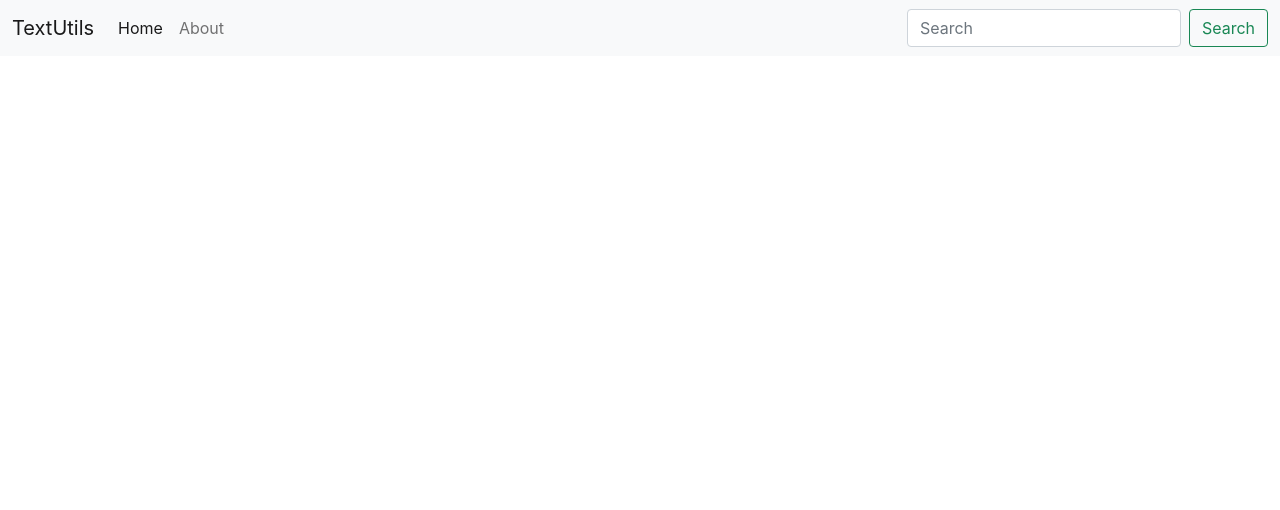
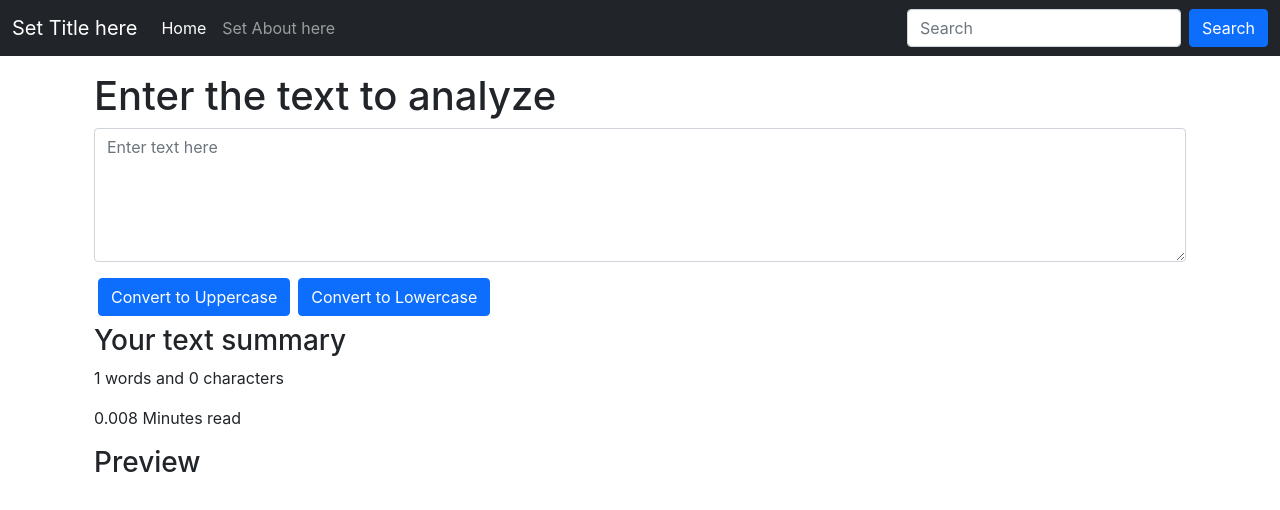
Before and after one commit to Shahzadsk046/textutils, a React (Create React App) app: page /about in a window 1280 px wide. Shown: the top 510 px of the page. Built offline with nearby package versions, Linux system fonts and the light colour scheme.

Commit message:
Props and State learned and added in app

```diff
--- a/src/App.js
+++ b/src/App.js
@@ -1,10 +1,16 @@
 import "./App.css";
+import TextForm from "./Components/Body/TextForm";
 import Navbar from "./Components/Header/Navbar";
 
 function App() {
   return (
     <>
+      {/* Passing title in Navbar Using Props */}
+      {/* <Navbar title="<SK TextUtils/>" aboutText="About" /> */}
       <Navbar />
+      <div className="container my-3">
+        <TextForm heading="Enter the text to analyze" />
+      </div>
     </>
   );
 }
--- /dev/null
+++ b/src/Components/Body/TextForm.jsx
@@ -0,0 +1,55 @@
+import React, { useState } from "react";
+
+const TextForm = (props) => {
+  const handleUpClick = () => {
+    // console.log("Uppercase button was clicked");
+    setText(text.toUpperCase());
+  };
+
+  const handleLowClick = () => {
+    // console.log("Uppercase button was clicked");
+    setText(text.toLowerCase());
+  };
+
+  const handleOnChange = (event) => {
+    // console.log("On Change");
+    setText(event.target.value);
+  };
+
+  const [text, setText] = useState("");
+  //   text = "new text"; // Wrong way to change the state
+  //   setText("new text"); // Correct way to change the state
+  return (
+    <>
+      <div className="container">
+        <div className="mb-3">
+          <h1>{props.heading}</h1>
+          {/* <label htmlFor="myBox" className="form-label">Enter your text below</label> */}
+          <textarea
+            className="form-control"
+            value={text}
+            placeholder="Enter text here"
+            onChange={handleOnChange}
+            id="myBox"
+            rows="5"
+          ></textarea>
+        </div>
+        <button className="btn btn-primary mx-1" onClick={handleUpClick}>
+          Convert to Uppercase
+        </button>
+        <button className="btn btn-primary mx-1" onClick={handleLowClick}>
+          Convert to Lowercase
+        </button>
+      </div>
+      <div className="container my-2">
+          <h3>Your text summary</h3>
+          <p>{text.split(" ").length} words and {text.length} characters</p>
+          <p>{0.008 * text.split(" ").length} Minutes read</p>
+          <h3>Preview</h3>
+          <p>{text}</p>
+      </div>
+    </>
+  );
+};
+
+export default TextForm;
--- a/src/Components/Header/Navbar.jsx
+++ b/src/Components/Header/Navbar.jsx
@@ -1,11 +1,12 @@
 import React from "react";
-
-const Navbar = () => {
+import PropTypes from "prop-types";
+// Navbar Using Props
+const Navbar = (props) => {
   return (
-    <nav className="navbar navbar-expand-lg navbar-light bg-light">
+    <nav className="navbar navbar-expand-lg navbar-dark bg-dark">
       <div className="container-fluid">
         <a className="navbar-brand" href="/">
-          TextUtils
+          {props.title}
         </a>
         <button
           className="navbar-toggler"
@@ -27,7 +28,7 @@ const Navbar = () => {
             </li>
             <li className="nav-item">
               <a className="nav-link" href="/">
-                About
+                {props.aboutText}
               </a>
             </li>
           </ul>
@@ -38,7 +39,7 @@ const Navbar = () => {
               placeholder="Search"
               aria-label="Search"
             />
-            <button className="btn btn-outline-success" type="submit">
+            <button className="btn btn-primary" type="submit">
               Search
             </button>
           </form>
@@ -48,4 +49,16 @@ const Navbar = () => {
   );
 };
 
+// defining propTypes for Navbar to restrict props to string type
+Navbar.propTypes = {
+  title: PropTypes.string.isRequired,
+  aboutText: PropTypes.string,
+};
+
+// defaultProps is used to add some text by default if given props are not defined
+Navbar.defaultProps = {
+  title: "Set Title here",
+  aboutText: "Set About here",
+}
+
 export default Navbar;
```
